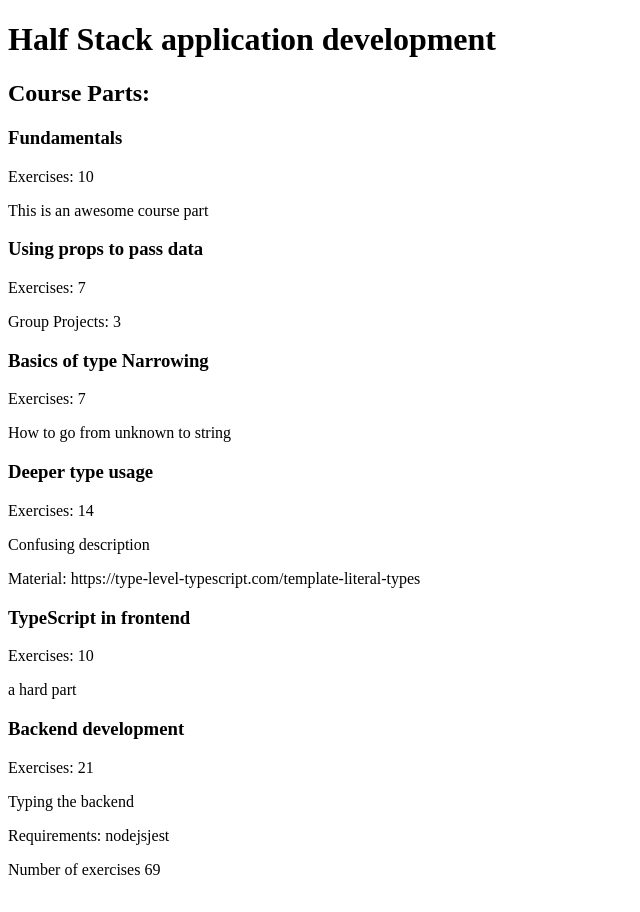
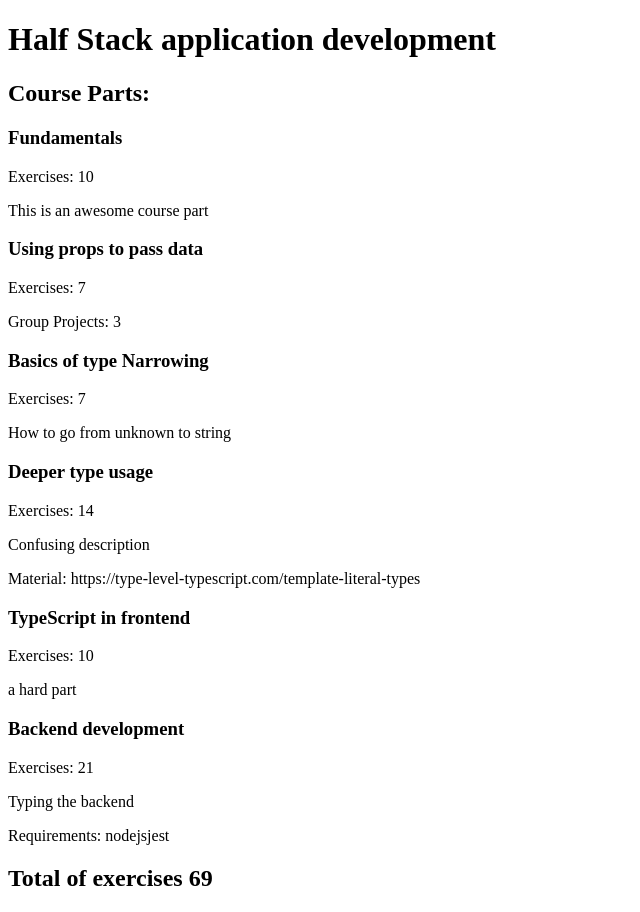
Before and after one commit to Lenoxo/Half-stack-Courses-React-TS, a React (Vite) app: page / in a window 1280 px wide. Shown: the whole page, without its empty margins (0-640 px from the left). Built offline with nearby package versions, Linux system fonts and the light colour scheme.

Commit message:
Change Total HTML element from p to h2

```diff
--- a/src/components/Total.tsx
+++ b/src/components/Total.tsx
@@ -3,5 +3,5 @@ interface Total {
 }
 
 export function Total(props: Total) {
-  return <p>Number of exercises {props.totalExercises}</p>;
+  return <h2>Total of exercises {props.totalExercises}</h2>;
 }
```
